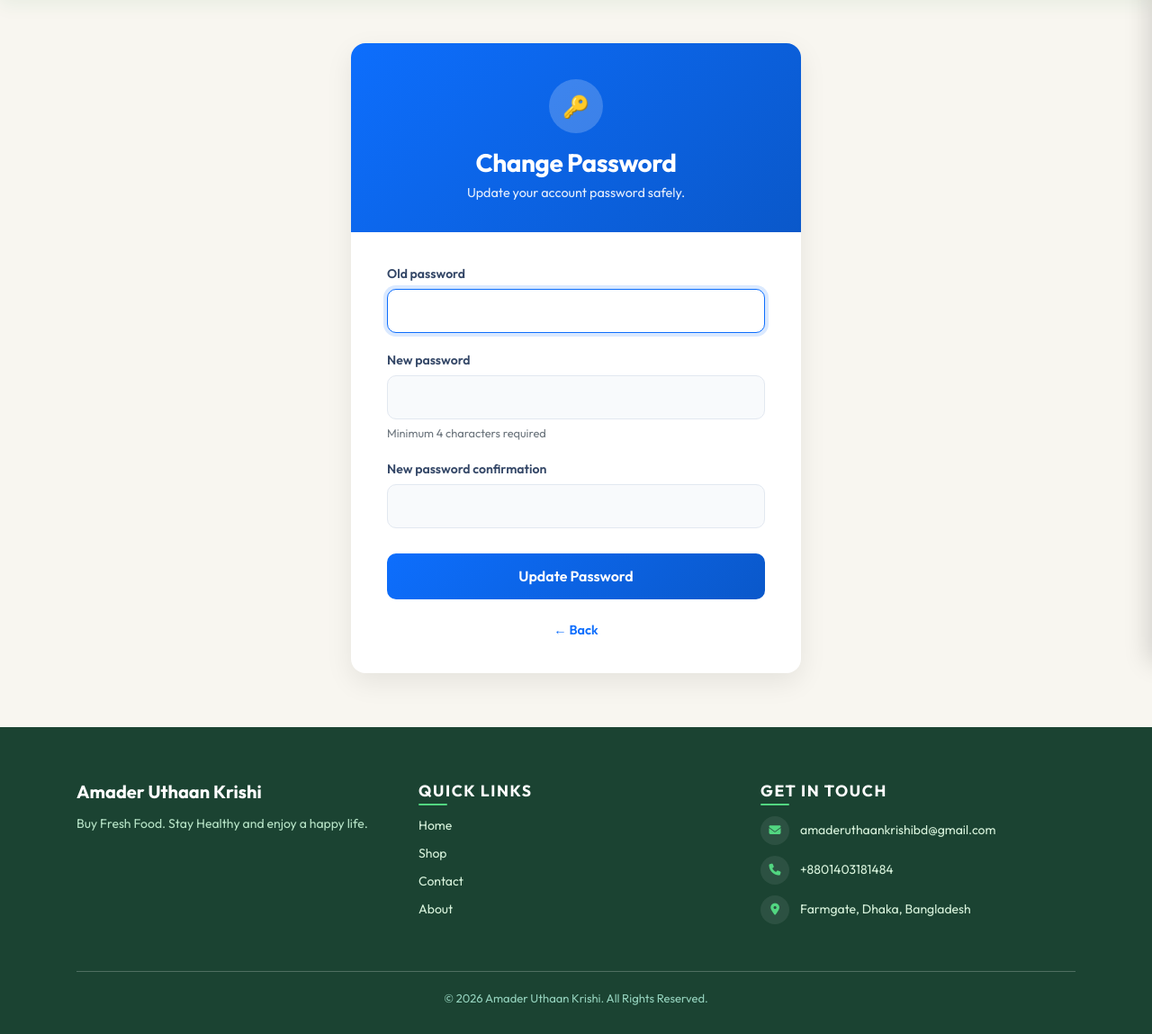
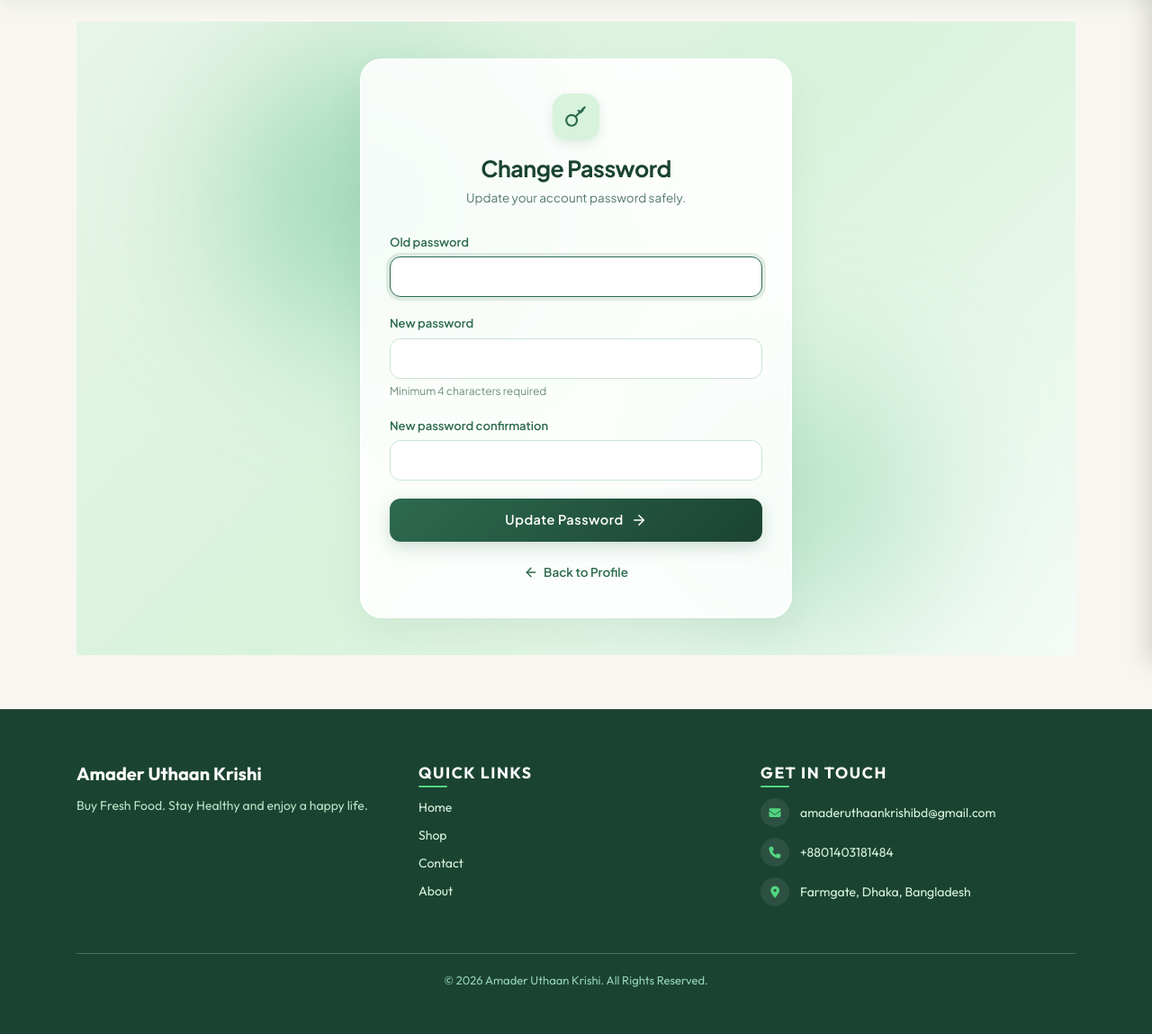
Before and after one commit to Mohd-Araf/amader_uthaan_krishi-ERP-Software-, a Django app: page /accounts/change-password/ in a window 1280 px wide. Shown: the part 64-1213 px from the top of the page at 90% size. After the commit the page ends 1161 px from the top, so only its background shows below. Run offline with Django 5.2, Linux system fonts and the light colour scheme; a user stored in the database is signed in.

Commit message:
Update change_password.html

```diff
--- a/Templates/accounts/change_password.html
+++ b/Templates/accounts/change_password.html
@@ -3,149 +3,30 @@
 {% block title %}Change Password{% endblock %}
 
 {% block content %}
-<style>
-    /* Custom Styling for Change Password Page */
-    .change-container {
-        max-width: 500px;
-        margin: 3rem auto;
-    }
+<!-- Google Fonts (Plus Jakarta Sans) -->
+<link rel="preconnect" href="https://fonts.googleapis.com">
+<link rel="preconnect" href="https://fonts.gstatic.com" crossorigin>
+<link href="https://fonts.googleapis.com/css2?family=Plus+Jakarta+Sans:wght@400;500;600;700&display=swap" rel="stylesheet">
 
-    .change-card {
-        border: none;
-        border-radius: 16px;
-        box-shadow: 0 10px 30px rgba(0, 0, 0, 0.08);
-        overflow: hidden;
-        background: #ffffff;
-    }
+<div class="change-wrapper">
+    <!-- Background Ambient Glows -->
+    <div class="bg-glow glow-1"></div>
+    <div class="bg-glow glow-2"></div>
 
-    .change-header {
-        background: linear-gradient(135deg, #0d6efd, #0a58ca);
-        color: #ffffff;
-        padding: 2.5rem 2rem 2rem 2rem;
-        text-align: center;
-    }
+    <div class="change-container">
+        <div class="change-card">
 
-    .change-header .icon-box {
-        width: 60px;
-        height: 60px;
-        background: rgba(255, 255, 255, 0.2);
-        border-radius: 50%;
-        display: flex;
-        align-items: center;
-        justify-content: center;
-        margin: 0 auto 1rem auto;
-        font-size: 1.5rem;
-    }
-
-    .change-header h3 {
-        font-weight: 700;
-        letter-spacing: -0.5px;
-        margin-bottom: 0.4rem;
-    }
-
-    .change-header p {
-        font-size: 0.9rem;
-        opacity: 0.9;
-        margin: 0;
-    }
-
-    .change-body {
-        padding: 2.25rem 2.5rem;
-    }
-
-    .form-group {
-        margin-bottom: 1.25rem;
-    }
-
-    .form-group label {
-        font-size: 0.875rem;
-        font-weight: 600;
-        color: #344767;
-        margin-bottom: 0.4rem;
-        display: block;
-    }
-
-    /* Auto styling for password inputs */
-    .form-group input {
-        display: block;
-        width: 100%;
-        border-radius: 10px;
-        padding: 0.75rem 1rem;
-        font-size: 0.95rem;
-        border: 1.5px solid #e2e8f0;
-        background-color: #f8fafc;
-        color: #212529;
-        transition: all 0.25s ease;
-    }
-
-    .form-group input:focus {
-        background-color: #ffffff;
-        border-color: #0d6efd;
-        outline: none;
-        box-shadow: 0 0 0 4px rgba(13, 110, 253, 0.15);
-    }
-
-    .field-hint {
-        font-size: 0.8rem;
-        color: #6c757d;
-        margin-top: 0.35rem;
-    }
-
-    .error-msg {
-        color: #dc3545;
-        font-size: 0.825rem;
-        margin-top: 0.3rem;
-        font-weight: 500;
-    }
-
-    .btn-submit {
-        background: linear-gradient(135deg, #0d6efd, #0a58ca);
-        color: #ffffff;
-        border: none;
-        border-radius: 10px;
-        padding: 0.85rem 1.5rem;
-        font-weight: 600;
-        font-size: 1rem;
-        width: 100%;
-        cursor: pointer;
-        transition: all 0.3s ease;
-        margin-top: 0.5rem;
-    }
-
-    .btn-submit:hover {
-        transform: translateY(-2px);
-        box-shadow: 0 6px 20px rgba(13, 110, 253, 0.35);
-        color: #ffffff;
-    }
-
-    .back-footer {
-        text-align: center;
-        margin-top: 1.5rem;
-        font-size: 0.9rem;
-        color: #6c757d;
-    }
-
-    .back-footer a {
-        color: #0d6efd;
-        font-weight: 600;
-        text-decoration: none;
-    }
-
-    .back-footer a:hover {
-        text-decoration: underline;
-    }
-</style>
-
-<div class="container">
-    <div class="change-container">
-        <div class="card change-card">
             <!-- Header Section -->
             <div class="change-header">
-                <div class="icon-box">
-                    🔑
+                <div class="icon-badge">
+                    <svg width="26" height="26" viewBox="0 0 24 24" fill="none" stroke="currentColor" stroke-width="2" stroke-linecap="round" stroke-linejoin="round">
+                        <path d="M21 2l-2 2m-1.5 1.5L16 7l-1.5-1.5M19 5l-2.5 2.5"></path>
+                        <circle cx="7.5" cy="15.5" r="5.5"></circle>
+                        <path d="m11.5 11.5 8.5-8.5"></path>
+                    </svg>
                 </div>
-                <h3>Change Password</h3>
-                <p>Update your account password safely.</p>
+                <h2>Change Password</h2>
+                <p class="subtitle">Update your account password safely.</p>
             </div>
 
             <!-- Body Section -->
@@ -153,21 +34,31 @@
 
                 <!-- Non-field validation errors -->
                 {% if form.non_field_errors %}
-                    <div class="alert alert-danger rounded-3 mb-4">
+                    <div class="alert-error-box">
                         {% for error in form.non_field_errors %}
-                            <p class="mb-0 small"><i class="bi bi-exclamation-triangle-fill me-2"></i>{{ error }}</p>
+                            <p class="error-text">
+                                <svg width="16" height="16" viewBox="0 0 24 24" fill="none" stroke="currentColor" stroke-width="2" stroke-linecap="round" stroke-linejoin="round">
+                                    <circle cx="12" cy="12" r="10"></circle>
+                                    <line x1="12" y1="8" x2="12" y2="12"></line>
+                                    <line x1="12" y1="16" x2="12.01" y2="16"></line>
+                                </svg>
+                                {{ error }}
+                            </p>
                         {% endfor %}
                     </div>
                 {% endif %}
 
-                <form method="post" novalidate>
+                <form method="post" novalidate class="change-form">
                     {% csrf_token %}
 
                     <!-- Form Fields Loop for PasswordChangeForm -->
                     {% for field in form %}
                         <div class="form-group">
                             <label for="{{ field.id_for_label }}">{{ field.label }}</label>
-                            {{ field }}
+
+                            <div class="input-wrapper">
+                                {{ field }}
+                            </div>
 
                             {% if field.name == 'new_password1' %}
                                 <div class="field-hint">Minimum 4 characters required</div>
@@ -181,16 +72,263 @@
 
                     <!-- Submit Button -->
                     <button type="submit" class="btn-submit">
-                        Update Password
+                        <span>Update Password</span>
+                        <svg width="18" height="18" viewBox="0 0 24 24" fill="none" stroke="currentColor" stroke-width="2.2" stroke-linecap="round" stroke-linejoin="round">
+                            <path d="M5 12h14"></path>
+                            <path d="m12 5 7 7-7 7"></path>
+                        </svg>
                     </button>
                 </form>
 
                 <!-- Footer Link -->
                 <div class="back-footer">
-                    <a href="{% url 'profile' %}">← Back</a>
+                    <a href="{% url 'profile' %}" class="back-link">
+                        <svg width="16" height="16" viewBox="0 0 24 24" fill="none" stroke="currentColor" stroke-width="2.2" stroke-linecap="round" stroke-linejoin="round">
+                            <path d="M19 12H5"></path>
+                            <path d="m12 19-7-7 7-7"></path>
+                        </svg>
+                        <span>Back to Profile</span>
+                    </a>
                 </div>
             </div>
         </div>
     </div>
 </div>
+
+<style>
+/* Base Wrapper */
+.change-wrapper {
+    min-height: 88vh;
+    display: flex;
+    justify-content: center;
+    align-items: center;
+    position: relative;
+    padding: 40px 15px;
+    background: linear-gradient(135deg, #e8f5e9 0%, #d8f3dc 50%, #f4fbf7 100%);
+    font-family: 'Plus Jakarta Sans', -apple-system, BlinkMacSystemFont, sans-serif;
+    overflow: hidden;
+    box-sizing: border-box;
+}
+
+/* Background Soft Glows */
+.bg-glow {
+    position: absolute;
+    border-radius: 50%;
+    filter: blur(80px);
+    opacity: 0.55;
+    pointer-events: none;
+}
+.glow-1 {
+    width: 320px;
+    height: 320px;
+    background: #74c69d;
+    top: 5%;
+    left: 15%;
+}
+.glow-2 {
+    width: 280px;
+    height: 280px;
+    background: #95d5b2;
+    bottom: 5%;
+    right: 15%;
+}
+
+/* Card Container */
+.change-container {
+    width: 100%;
+    max-width: 480px;
+    position: relative;
+    z-index: 1;
+    margin: 0 auto;
+}
+
+.change-card {
+    background: rgba(255, 255, 255, 0.88);
+    backdrop-filter: blur(20px);
+    -webkit-backdrop-filter: blur(20px);
+    border: 1px solid rgba(255, 255, 255, 0.95);
+    border-radius: 24px;
+    box-shadow:
+        0 20px 40px rgba(45, 106, 79, 0.08),
+        0 1px 3px rgba(0, 0, 0, 0.02);
+    overflow: hidden;
+    box-sizing: border-box;
+}
+
+/* Header */
+.change-header {
+    text-align: center;
+    padding: 38px 30px 10px 30px;
+}
+
+.icon-badge {
+    width: 52px;
+    height: 52px;
+    margin: 0 auto 16px;
+    background: #d8f3dc;
+    color: #2d6a4f;
+    border-radius: 16px;
+    display: flex;
+    align-items: center;
+    justify-content: center;
+    box-shadow: 0 4px 12px rgba(45, 106, 79, 0.12);
+}
+
+.change-header h2 {
+    font-size: 25px;
+    font-weight: 700;
+    color: #1b4332;
+    margin: 0 0 8px;
+    letter-spacing: -0.5px;
+}
+
+.change-header .subtitle {
+    font-size: 13.5px;
+    color: #52796f;
+    margin: 0;
+    line-height: 1.5;
+}
+
+/* Body */
+.change-body {
+    padding: 20px 32px 36px 32px;
+}
+
+/* Form Groups */
+.form-group {
+    margin-bottom: 20px;
+    text-align: left;
+}
+
+.form-group label {
+    display: block;
+    font-size: 13px;
+    font-weight: 600;
+    color: #2d6a4f;
+    margin-bottom: 6px;
+}
+
+/* Input Fields Styling */
+.form-group input {
+    display: block;
+    width: 100%;
+    padding: 11px 14px;
+    font-size: 14px;
+    font-family: inherit;
+    color: #1e3d2f;
+    background-color: rgba(255, 255, 255, 0.9);
+    border: 1.5px solid #c7e6d2;
+    border-radius: 12px;
+    transition: all 0.25s ease;
+    box-sizing: border-box;
+}
+
+.form-group input::placeholder {
+    color: #95a59d;
+}
+
+.form-group input:focus {
+    background-color: #ffffff;
+    border-color: #2d6a4f;
+    outline: none;
+    box-shadow: 0 0 0 4px rgba(45, 106, 79, 0.12);
+}
+
+/* Field Hints & Errors */
+.field-hint {
+    font-size: 12px;
+    color: #6b8f79;
+    margin-top: 5px;
+}
+
+.error-msg {
+    color: #d90429;
+    font-size: 12.5px;
+    font-weight: 500;
+    margin-top: 5px;
+}
+
+.alert-error-box {
+    background: #ffebe9;
+    border: 1.5px solid #ffc1be;
+    border-radius: 12px;
+    padding: 12px 16px;
+    margin-bottom: 20px;
+}
+
+.alert-error-box .error-text {
+    display: flex;
+    align-items: center;
+    gap: 8px;
+    color: #c9184a;
+    font-size: 13px;
+    font-weight: 500;
+    margin: 0;
+}
+
+/* Submit Button */
+.btn-submit {
+    width: 100%;
+    padding: 13px 20px;
+    border: none;
+    border-radius: 12px;
+    background: linear-gradient(135deg, #2d6a4f 0%, #1b4332 100%);
+    color: #ffffff;
+    font-size: 14.5px;
+    font-weight: 600;
+    letter-spacing: 0.5px;
+    cursor: pointer;
+    display: flex;
+    align-items: center;
+    justify-content: center;
+    gap: 8px;
+    box-shadow: 0 6px 18px rgba(45, 106, 79, 0.22);
+    transition: all 0.25s ease;
+    margin-top: 10px;
+}
+
+.btn-submit:hover {
+    background: linear-gradient(135deg, #357a5b 0%, #204e3b 100%);
+    box-shadow: 0 8px 22px rgba(45, 106, 79, 0.32);
+    transform: translateY(-2px);
+    color: #ffffff;
+}
+
+.btn-submit:active {
+    transform: translateY(0);
+    box-shadow: 0 4px 12px rgba(45, 106, 79, 0.18);
+}
+
+/* Back Link Footer */
+.back-footer {
+    text-align: center;
+    margin-top: 24px;
+}
+
+.back-link {
+    display: inline-flex;
+    align-items: center;
+    gap: 6px;
+    color: #2d6a4f;
+    font-size: 13.5px;
+    font-weight: 600;
+    text-decoration: none;
+    transition: all 0.2s ease;
+}
+
+.back-link:hover {
+    color: #1b4332;
+    transform: translateX(-3px);
+}
+
+/* Mobile Responsive */
+@media (max-width: 576px) {
+    .change-body {
+        padding: 15px 22px 28px 22px;
+    }
+    .change-header {
+        padding: 30px 20px 10px 20px;
+    }
+}
+</style>
 {% endblock %}
```
